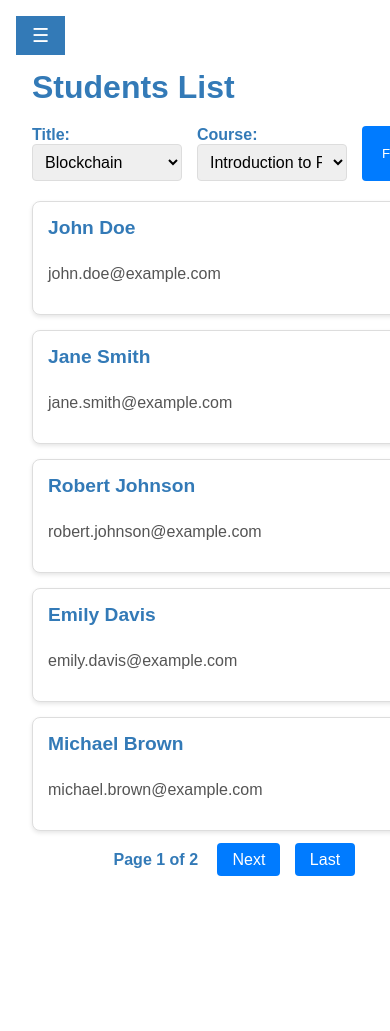
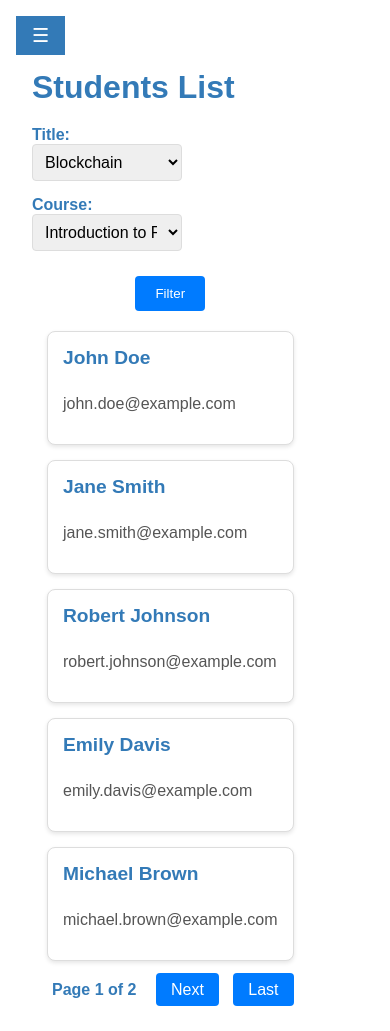
Before and after one commit to alfamike/University-Management-Project-Django, a Django app: page /students/ in a window 390 px wide. Before the commit the page ends 876 px from the top, so only its background shows below. Run offline with Django 5.2, Linux system fonts and the light colour scheme.

Commit message:
Modified: - Mobile cards view

```diff
--- a/university_management/static/css/base.css
+++ b/university_management/static/css/base.css
@@ -194,6 +194,7 @@
         display: flex;
         justify-content: space-between;
         gap: 15px;
+        flex-wrap: wrap;
     }
 
     .filter {
@@ -221,6 +222,7 @@
         border: none;
         border-radius: 4px;
         cursor: pointer;
+        align-self: center;
     }
 
     .btn-filter:hover {
@@ -287,7 +289,7 @@
         display: none;
     }
 
-    /* Show Cards on Small Screens */
+    /* Mobile-specific styles */
     @media (max-width: 768px) {
         .table {
             display: none;
@@ -297,6 +299,18 @@
             display: flex;
             flex-direction: column;
             gap: 15px;
+            margin: 0 auto;
+            max-width: 100%;
+            padding: 0 15px;
+        }
+
+        .filters-form {
+            flex-direction: column;
+            align-items: stretch;
+        }
+
+        .btn-filter {
+            margin-top: 10px;
         }
     }
 
@@ -307,6 +321,10 @@
         border-radius: 8px;
         padding: 15px;
         box-shadow: 0 2px 4px rgba(0, 0, 0, 0.1);
+        width: 100%;
+        max-width: 400px;
+        margin: 0 auto;
+        box-sizing: border-box;
     }
 
     .card-content {
```
